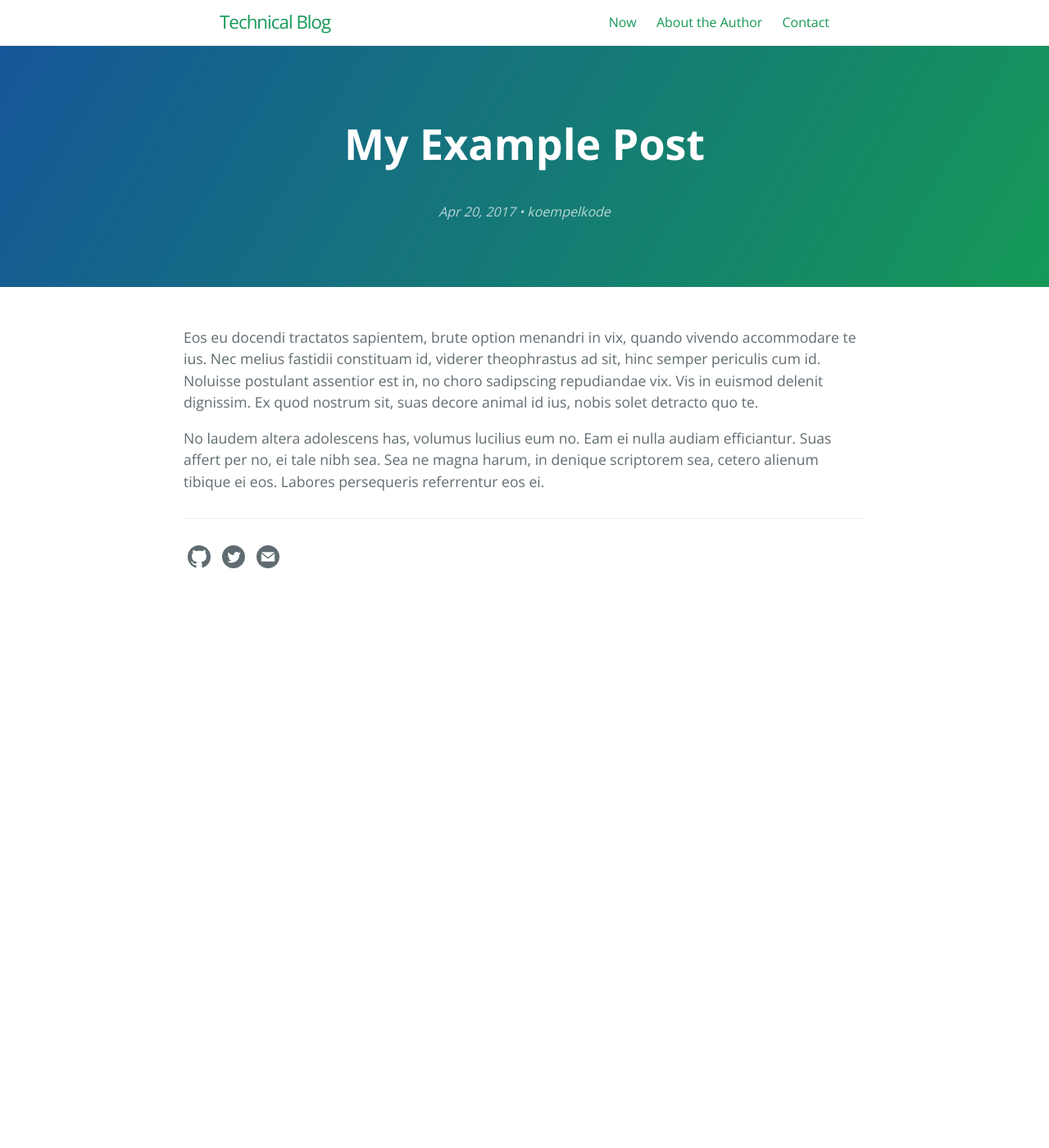
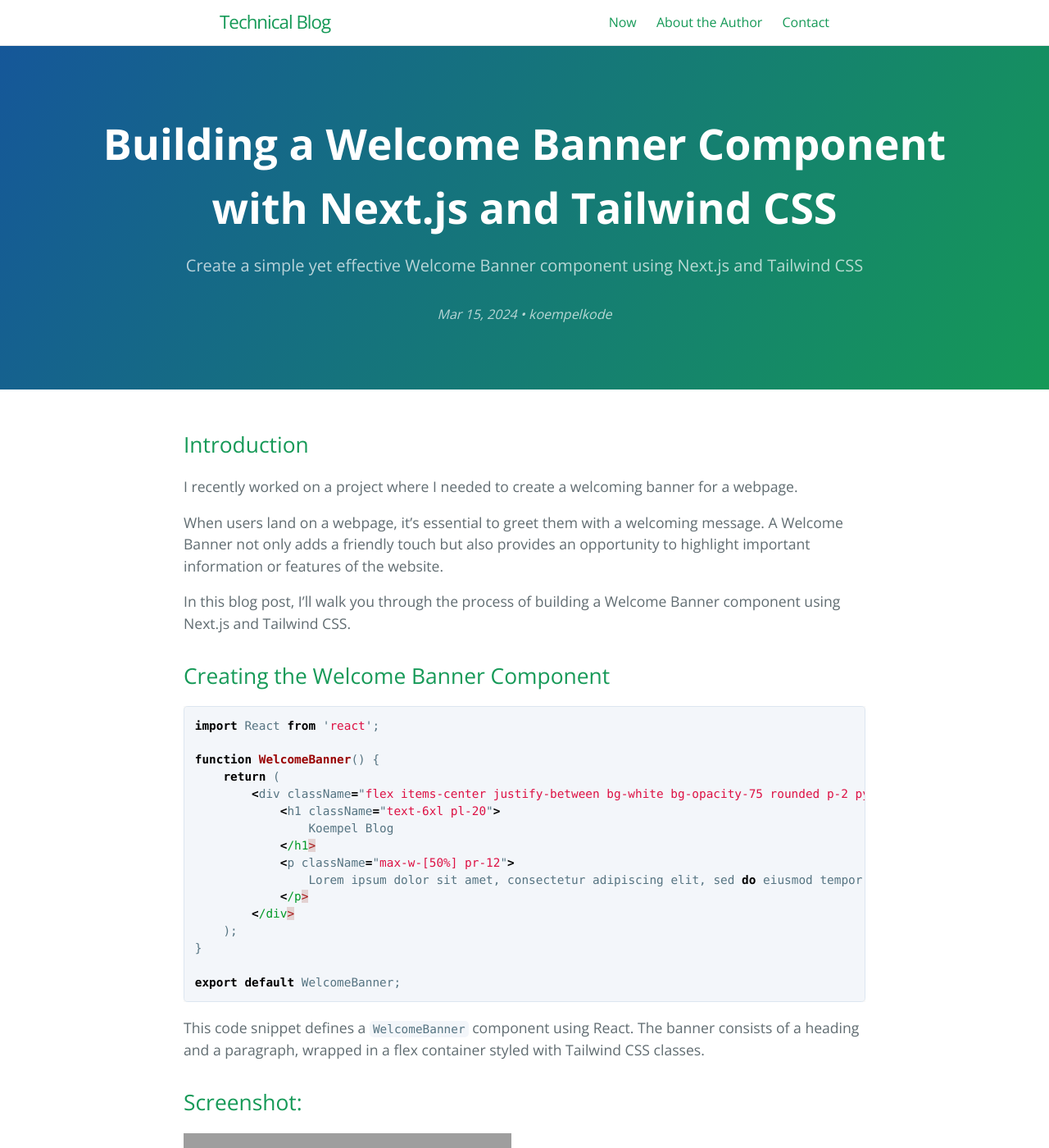
Before and after one commit to koempelkode/technical-blog, a Jekyll site: the page built from _posts/2017-04-20-my-example-post.md, in a window 1280 px wide and 1400 px high. Shown: the whole window at 82% size. Built offline with Jekyll 4.4.1, drawn with Linux system fonts in a browser that asks for light colours; some of the changed text lies outside the part shown; grey boxes are pictures that could not be loaded.

Commit message:
Created first post

````diff
--- a/_posts/2017-04-20-my-example-post.md
+++ b/_posts/2017-04-20-my-example-post.md
@@ -1,12 +1,54 @@
 ---
 layout: post
+
+title: Building a Welcome Banner Component with Next.js and Tailwind CSS
+date: 2024-03-15
+author: koempelkode
+tags: [Next.js, Tailwind CSS, React, Web Development]
+
+tagline: "Create a simple yet effective Welcome Banner component using Next.js and Tailwind CSS"
+categories:
+image: /macbook-pro.png
+meta: "Welcome Banner"
 ---
 
-Eos eu docendi tractatos sapientem, brute option menandri in vix, quando vivendo accommodare te ius. Nec melius fastidii constituam id, viderer theophrastus ad sit, hinc semper periculis cum id. Noluisse postulant assentior est in, no choro sadipscing repudiandae vix. Vis in euismod delenit dignissim. Ex quod nostrum sit, suas decore animal id ius, nobis solet detracto quo te.
+## Introduction
 
-{% comment %}
-Might you have an include in your theme? Why not try it here!
-{% include my-themes-great-include.html %}
-{% endcomment %}
+I recently worked on a project where I needed to create a welcoming banner for a webpage.
 
-No laudem altera adolescens has, volumus lucilius eum no. Eam ei nulla audiam efficiantur. Suas affert per no, ei tale nibh sea. Sea ne magna harum, in denique scriptorem sea, cetero alienum tibique ei eos. Labores persequeris referrentur eos ei.
+When users land on a webpage, it's essential to greet them with a welcoming message. A Welcome Banner not only adds a friendly touch but also provides an opportunity to highlight important information or features of the website.
+
+In this blog post, I'll walk you through the process of building a Welcome Banner component using Next.js and Tailwind CSS.
+
+## Creating the Welcome Banner Component
+
+```javascript
+import React from 'react';
+
+function WelcomeBanner() {
+    return (
+        <div className="flex items-center justify-between bg-white bg-opacity-75 rounded p-2 py-10">
+            <h1 className="text-6xl pl-20">
+                Koempel Blog
+            </h1>
+            <p className="max-w-[50%] pr-12">
+                Lorem ipsum dolor sit amet, consectetur adipiscing elit, sed do eiusmod tempor incididunt ut labore et dolore magna aliqua. Ut enim ad minim veniam, quis nostrud exercitation ullamco laboris nisi ut aliquip ex ea commodo consequat. Duis aute irure dolor in reprehenderit in voluptate velit esse cillum dolore eu fugiat nulla pariatur. Excepteur sint occaecat cupidatat non proident, sunt in culpa qui officia deserunt mollit anim id est laborum.
+            </p>
+        </div>
+    );
+}
+
+export default WelcomeBanner;
+```
+
+This code snippet defines a `WelcomeBanner` component using React. The banner consists of a heading and a paragraph, wrapped in a flex container styled with Tailwind CSS classes.
+
+## Screenshot:
+
+![Welcome Banner](welcome_banner_screenshot.png)
+
+## Conclusion:
+
+In this post, we've created a simple yet effective Welcome Banner component using Next.js and Tailwind CSS. You can customize this component further to match the design and branding of your website.
+
+Stay tuned for more tutorials and code snippets on my blog!
````
